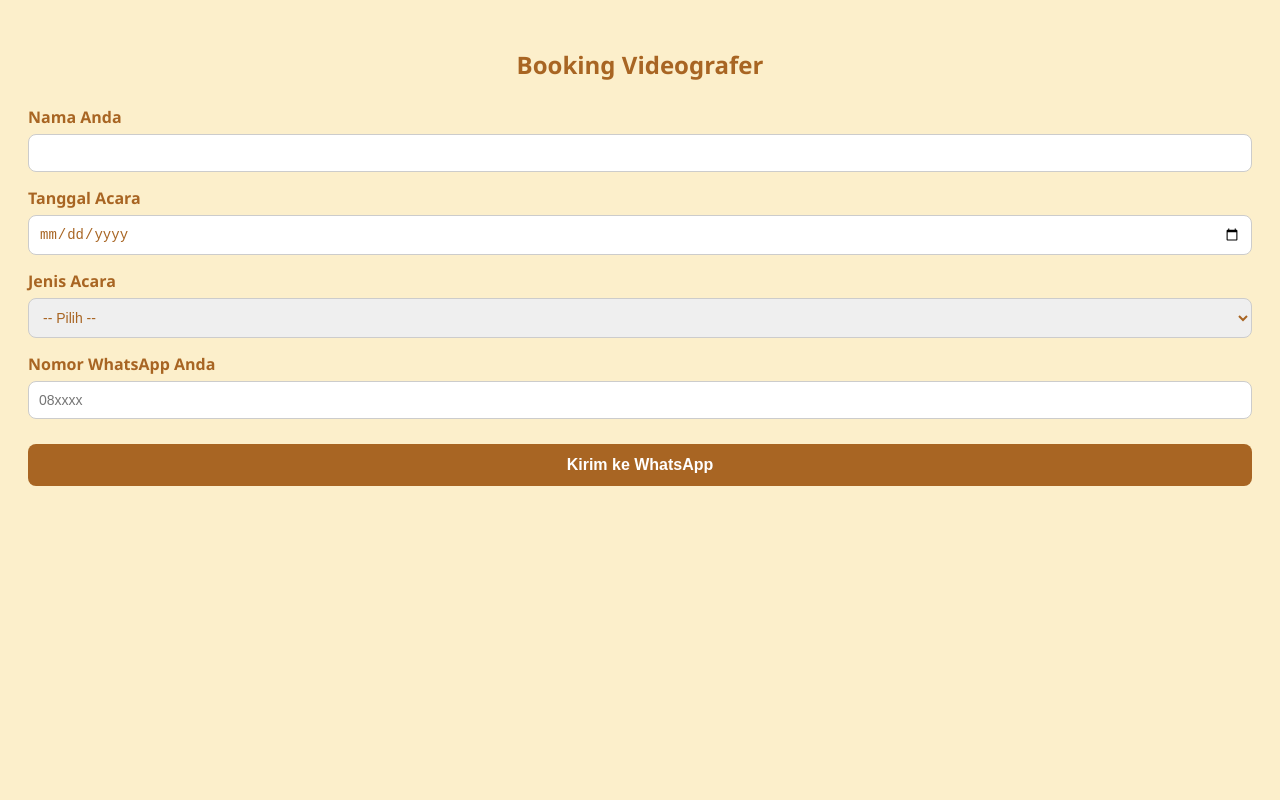
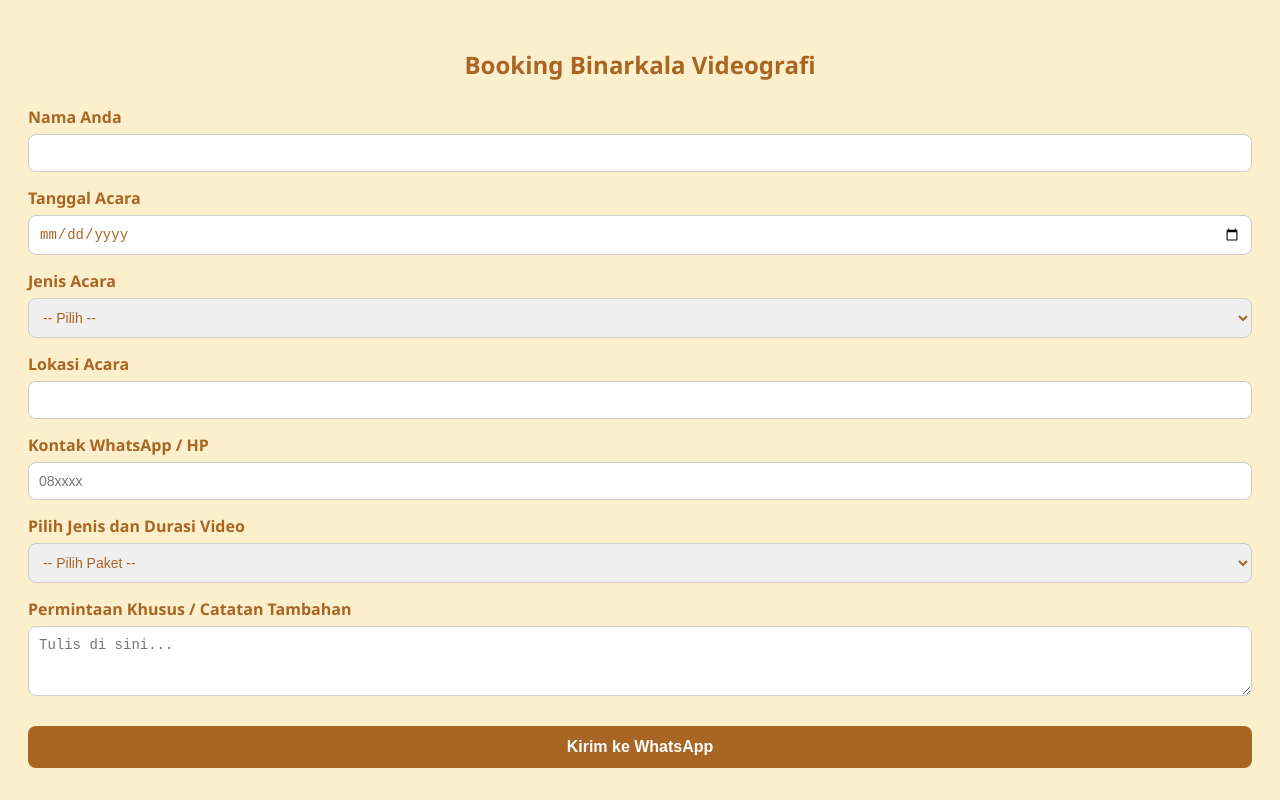
Before and after one commit to Mashatt12/booking, a plain HTML site: page index.html in a window 1280 px wide. Drawn offline with Linux system fonts and the light colour scheme.

Commit message:
index.html

```diff
--- a/index.html
+++ b/index.html
@@ -3,12 +3,12 @@
   <head>
     <meta charset="UTF-8" />
     <meta name="viewport" content="width=device-width, initial-scale=1" />
-    <title>Booking Fotografer</title>
+    <title>Booking Videografer - Binarkala</title>
     <link rel="stylesheet" href="style.css" />
   </head>
   <body>
     <div class="container">
-      <h2>Booking Videografer</h2>
+      <h2>Booking Binarkala Videografi</h2>
       <form id="bookingForm">
         <label for="nama">Nama Anda</label>
         <input type="text" id="nama" required />
@@ -25,8 +25,30 @@
           <option value="Lainnya">Lainnya</option>
         </select>
 
-        <label for="kontak">Nomor WhatsApp Anda</label>
+        <label for="lokasi">Lokasi Acara</label>
+        <input type="text" id="lokasi" required />
+
+        <label for="kontak">Kontak WhatsApp / HP</label>
         <input type="text" id="kontak" placeholder="08xxxx" required />
+
+        <label for="paket">Pilih Jenis dan Durasi Video</label>
+        <select id="paket" required>
+          <option value="">-- Pilih Paket --</option>
+          <option value="Wedding Cinematic (3–5 menit) – Rp 800.000">
+            Wedding Cinematic (3–5 menit) – Rp 800.000
+          </option>
+          <option value="Video Dokumenter (10–15 menit) – Rp 1.500.000">
+            Video Dokumenter (10–15 menit) – Rp 1.500.000
+          </option>
+          <option value="Keduanya">Keduanya</option>
+        </select>
+
+        <label for="catatan">Permintaan Khusus / Catatan Tambahan</label>
+        <textarea
+          id="catatan"
+          rows="3"
+          placeholder="Tulis di sini..."
+        ></textarea>
 
         <button type="submit">Kirim ke WhatsApp</button>
       </form>
@@ -41,16 +63,20 @@
           const nama = document.getElementById("nama").value.trim();
           const tanggal = document.getElementById("tanggal").value;
           const acara = document.getElementById("acara").value;
+          const lokasi = document.getElementById("lokasi").value.trim();
           const kontak = document.getElementById("kontak").value.trim();
+          const paket = document.getElementById("paket").value;
+          const catatan = document.getElementById("catatan").value.trim();
 
-          const nomorVendor = "6289654817912"; // Nomor vendor dalam format internasional
+          const nomorVendor = "6289654817912";
 
-          const pesan = `Halo, saya ingin booking jasa videografi Binarkala :\n\nNama: ${nama}\nTanggal: ${tanggal}\nAcara: ${acara}\nKontak saya: ${kontak}`;
+          const pesan = `Halo, saya ingin booking jasa videografi Binarkala:\n\nNama: ${nama}\nTanggal: ${tanggal}\nJenis Acara: ${acara}\nLokasi: ${lokasi}\nKontak: ${kontak}\n\nPaket Video:\n${paket}\n\nCatatan Tambahan:\n${
+            catatan || "-"
+          }`;
 
           const linkWa = `https://wa.me/${nomorVendor}?text=${encodeURIComponent(
             pesan
           )}`;
-
           window.open(linkWa, "_blank");
         });
     </script>
```
